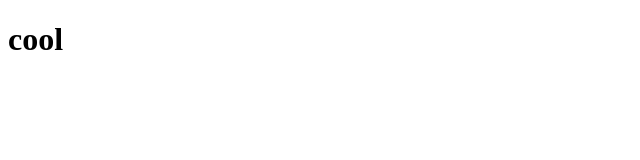
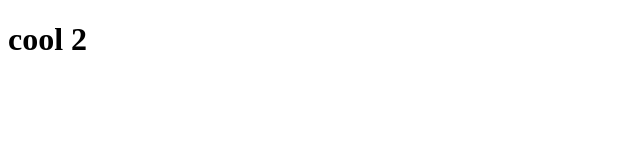
Before and after one commit to tiavina-mika/html-code-parser-demo, a React (Create React App) app: page / in a window 1280 px wide. Shown: the top 160 px of the page, without its empty margins (0-640 px from the left). Built offline with nearby package versions, Linux system fonts and the light colour scheme.

Commit message:
fix config

```diff
--- /dev/null
+++ b/src/App.tsx
@@ -0,0 +1,7 @@
+import React from "react";
+
+const App = () => {
+  return <h1>cool 2</h1>;
+};
+
+export default App;
--- a/src/index.tsx
+++ b/src/index.tsx
@@ -1,11 +1,12 @@
 import * as React from "react";
 import * as ReactDOM from "react-dom/client";
 import { StyledEngineProvider } from "@mui/material/styles";
+import App from "./App";
 
 ReactDOM.createRoot(document.querySelector("#root")!).render(
   <React.StrictMode>
     <StyledEngineProvider injectFirst>
-      <h1>cool</h1>
+      <App />
     </StyledEngineProvider>
   </React.StrictMode>,
 );
```
Also changed, not shown: tsconfig.json (renamed from src/tsconfig.json).
